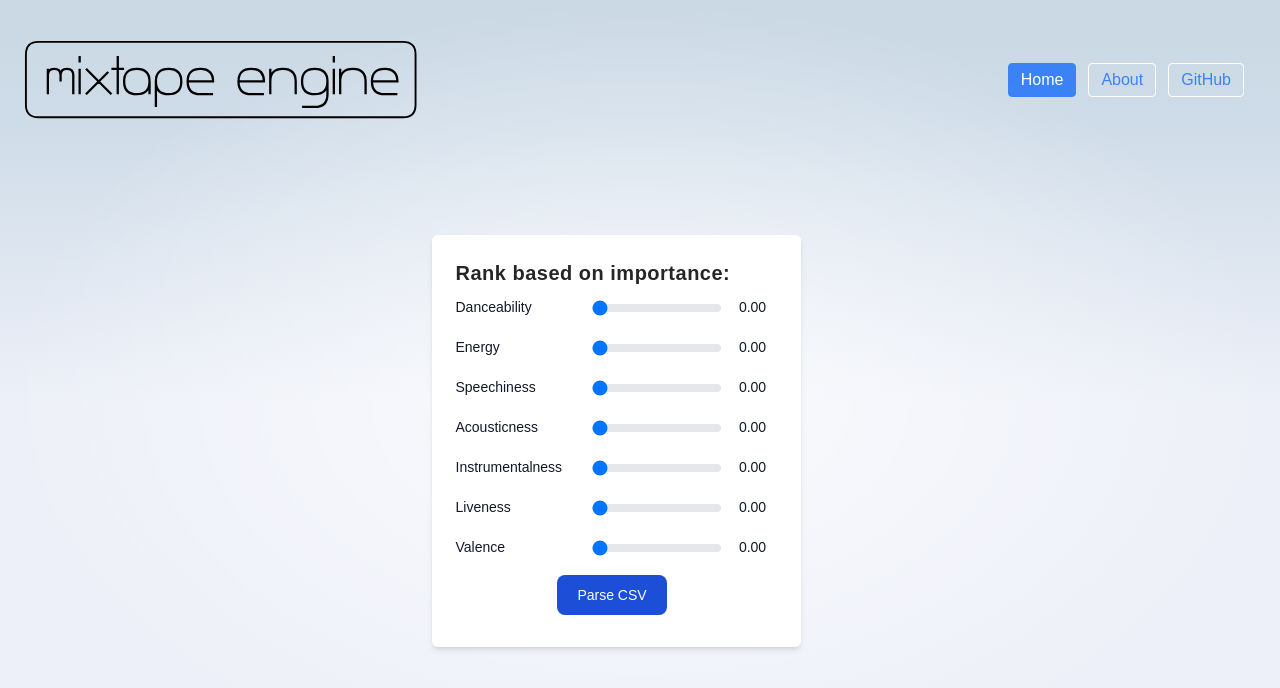
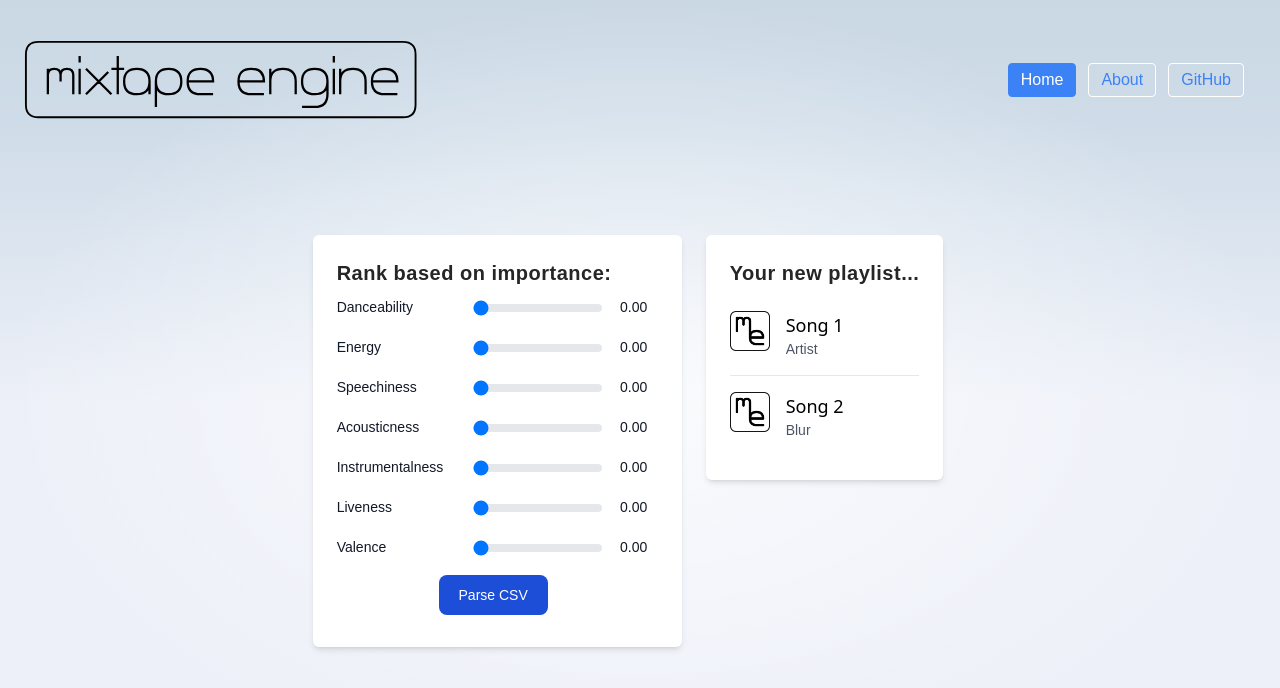
Before and after one commit to joemackle/MixtapeEngine, a SvelteKit app: page / in a window 1280 px wide. Shown: the top 688 px of the page. Built offline with nearby package versions, Linux system fonts and the light colour scheme.

Commit message:
playlist card

```diff
--- a/src/routes/+layout.svelte
+++ b/src/routes/+layout.svelte
@@ -29,22 +29,4 @@
 		margin: 0 auto;
 		box-sizing: border-box;
 	}
-
-	footer {
-		display: flex;
-		flex-direction: column;
-		justify-content: center;
-		align-items: center;
-		padding: 12px;
-	}
-
-	footer a {
-		font-weight: bold;
-	}
-
-	@media (min-width: 480px) {
-		footer {
-			padding: 12px 0;
-		}
-	}
 </style>
--- a/src/routes/+page.svelte
+++ b/src/routes/+page.svelte
@@ -1,6 +1,7 @@
 <script>
 	//import {base} from '$app/paths';
 	import Rank from './Rank.svelte';
+	import Playlist from './Playlist.svelte';
 </script>
 
 <svelte:head>
@@ -13,14 +14,18 @@
 		<div class="row-span-2">
 			<Rank />
 		</div>
+
 		<div class="row-span-2">
+			<Playlist />
+		</div>
 
-		</div>
 		<div>
 
 		</div>
+
 		<div class="col-start-3">
 
+		</div>
 	</div>
 </section>
 
--- a/src/routes/Playlist.svelte
+++ b/src/routes/Playlist.svelte
@@ -0,0 +1,35 @@
+<script>
+	import Song from './Song.svelte';
+	export let playlist = [
+		{
+			song: 'Song 1',
+			artist: 'Artist',
+		},
+		{
+			song: 'Song 2',
+			artist: 'Blur',
+		},
+	];
+</script>
+
+<div class="block rounded-md bg-white shadow-md dark:bg-neutral-700 text-left">
+	<div class="p-6">
+		<h5 class="mb-2 text-xl font-bold tracking-wide text-neutral-800 dark:text-neutral-50">
+			Your new playlist...
+		</h5>
+		<p class="mb-2 text-base text-neutral-500 dark:text-neutral-300">
+
+		</p>
+		<div class="flow-root">
+			<ul role="list" class="divide-y divide-gray-200 dark:divide-gray-700">
+				{#each playlist as item, index (item.song)}
+					<Song
+						index={index}
+						name={item.song}
+						artist={item.artist}
+					/>
+				{/each}
+			</ul>
+		</div>
+	</div>
+</div>
--- /dev/null
+++ b/src/routes/Song.svelte
@@ -0,0 +1,31 @@
+<script>
+	import { fade } from 'svelte/transition'
+	import previewIcon from '../lib/images/logo_small.png';
+	export let index;
+	export var name;
+	export let artist;
+
+	// retrieve cover art using MusicBrainz cover art archive
+
+	// 30-sec song preview (connect to Spotify)
+	function previewSong() {
+		//getCoverArt;
+	}
+</script>
+<li class="py-3 sm:py-4" transition:fade>
+	<div class="flex items-center">
+		<div>
+			<button on:click={previewSong}>
+				<img class="w-10 h-10" src={previewIcon} alt="Preview Song">
+			</button>
+		</div>
+		<div class="flex-2 min-w-0 ms-4">
+			<div class="text-lg font-sans text-black truncate">
+				{name}
+			</div>
+			<div class="text-sm text-gray-600 truncate">
+				{artist}
+			</div>
+		</div>
+	</div>
+</li>
```
